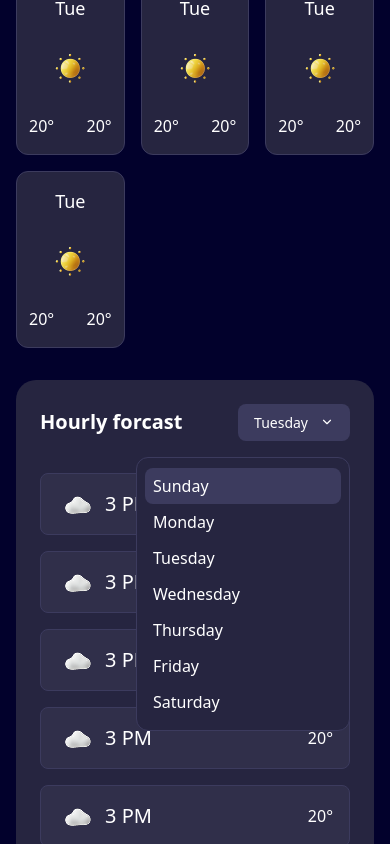
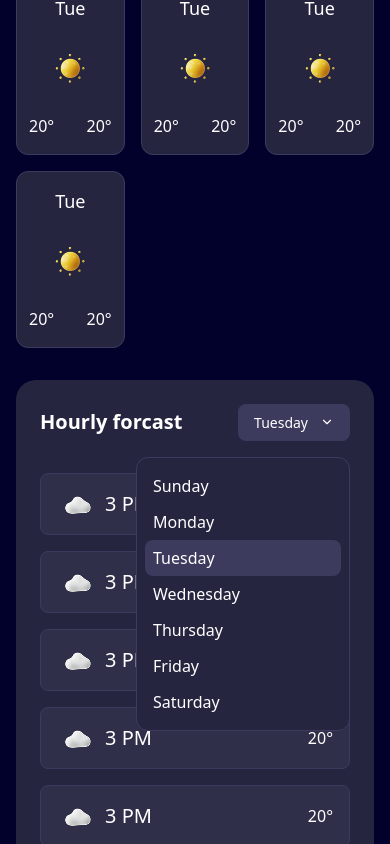
Before and after one commit to Gentlecoder1/WeatherApp, a React (Vite) app: page / in a window 390 px wide. Both pictures are taken after a click on the element "Tuesday". Shown: the part 1576-2420 px from the top of the page. Built offline with nearby package versions, Linux system fonts and the light colour scheme.

Commit message:
feat: refactor Days and Hourly components for improved day selection handling

```diff
--- a/src/components/Body.tsx
+++ b/src/components/Body.tsx
@@ -27,9 +27,9 @@ const Body = () => {
 
                 <motion.div
                     whileTap={{ scale: 0.98 }}
-                    className="bg-[#4658D9] hover:bg-[#2B1B9C] cursor-pointer py-[16px] px-[24px] rounded-[12px]"
+                    className="bg-[#4658D9] hover:bg-[#2B1B9C] cursor-pointer py-[16px] px-[24px] rounded-[12px] flex"
                 >
-                    <p className="text-[20px]">Search</p>
+                    <p className="text-[20px] mx-auto">Search</p>
                 </motion.div>
             </div>
         </div>
--- a/src/components/Days.tsx
+++ b/src/components/Days.tsx
@@ -1,20 +1,27 @@
-import { useState } from "react"
 import clsx from "clsx"
 import { daysOfWeek } from './index'
 
-const Days = () => {
-    const [selectedDay, setSelectedDay] = useState<number>(1) // default to first day
+interface Day {
+    id: number
+    name: string
+}
 
+interface DaysProps {
+    selectedDay: Day
+    onSelect: (day: Day) => void
+}
+
+const Days = ({ selectedDay, onSelect }: DaysProps) => {
   return (
     <div className='w-[214px] text-white bg-[#262540] border border-[#3C3B5E] py-[10px] px-[8px] rounded-[12px] absolute'>
         <ul>
             {daysOfWeek.map((day) => (
                 <li
                     key={day.id}
-                    onClick={() => setSelectedDay(day.id)}
+                    onClick={() => onSelect(day)}
                     className={clsx(
                         "cursor-pointer py-[6px] px-[8px] text-[16px] font-500 rounded-[8px] text-white",
-                        selectedDay === day.id
+                        selectedDay.id === day.id
                             ? "bg-[#3C3B5E]"
                             : ""
                     )}
--- a/src/components/Hourly.tsx
+++ b/src/components/Hourly.tsx
@@ -1,5 +1,6 @@
 import Cloudy from '../assets/cloud.png'
 import Days from './Days';
+import { daysOfWeek } from './index'
 
 import { ChevronDown } from "lucide-react"
 import { AnimatePresence, motion } from "framer-motion"
@@ -8,6 +9,7 @@ import { useState } from "react";
 const Hourly = () => {
 
       const [openDay, setOpenDay] = useState(false);
+      const [selectedDay, setSelectedDay] = useState(daysOfWeek[2]); // default to Tuesday
 
       const dropIn = {
         hidden: {
@@ -32,9 +34,10 @@ const Hourly = () => {
             <motion.div
                 onClick={() => setOpenDay(!openDay)}
                 whileTap={{ scale: 0.98 }}
-                className="bg-[#3C3B5E] rounded-[8px] flex items-center gap-[12px] px-[16px] py-[8px] sm:px-[16px] sm:py-[12px]"
+                className="bg-[#3C3B5E] rounded-[8px] flex items-center gap-[12px] px-[16px] py-[8px] sm:px-[16px] sm:py-[12px] cursor-pointer"
             >
-                <p className="text-[14px] sm:text-[16px] font-medium">Tuesday</p>
+                <p className="text-[14px] sm:text-[16px] font-medium">{selectedDay.name}</p>
+
                 <ChevronDown className="w-[14px] h-[14px] sm:w-[18px] sm:h-[18px]" />
             </motion.div>
         </div>
@@ -48,7 +51,13 @@ const Hourly = () => {
               exit="exit"
               className="flex justify-end"
             >
-              <Days />
+              <Days
+                selectedDay={selectedDay}
+                onSelect={(day) => {
+                  setSelectedDay(day)
+                  setOpenDay(false)
+                }}
+              />
             </motion.div>
           )}
         </AnimatePresence>
```
